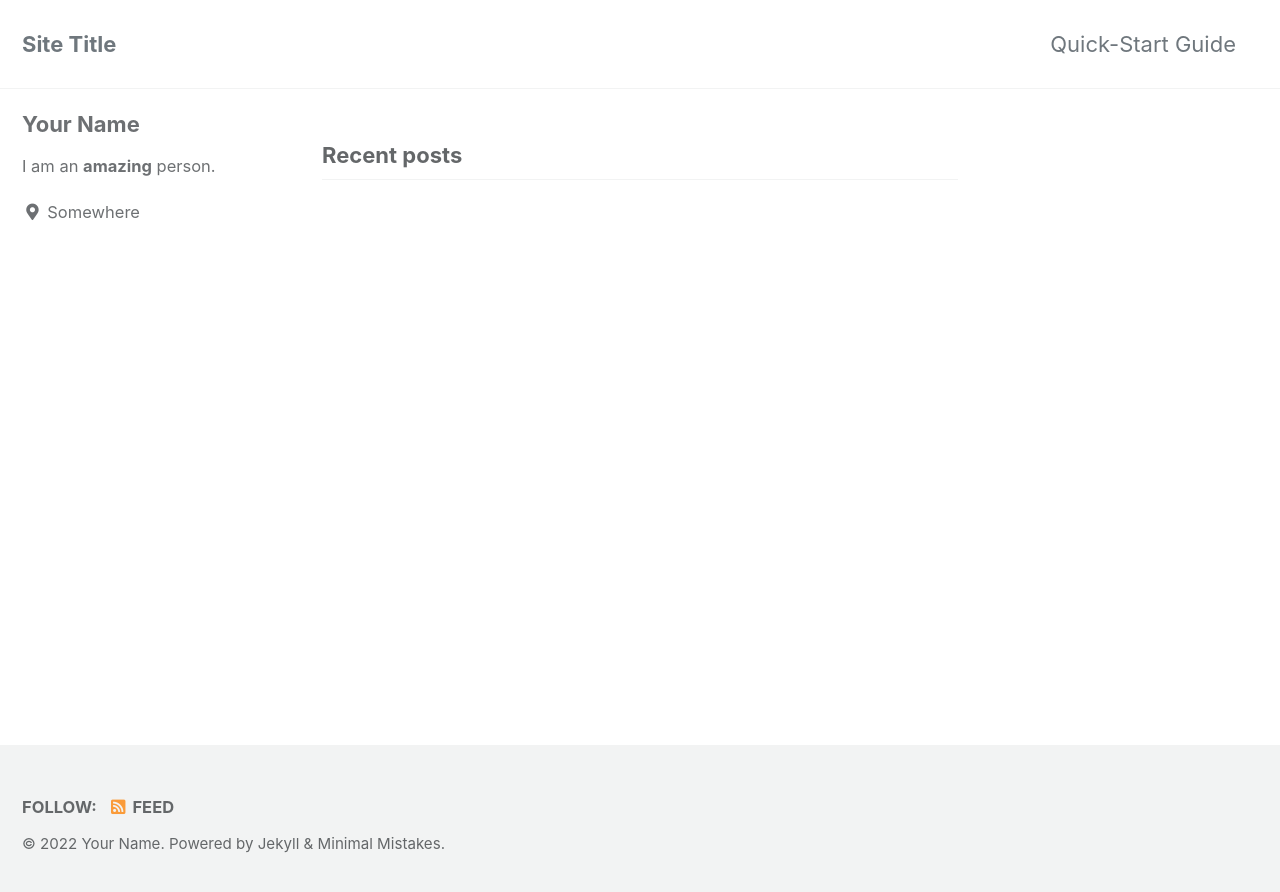
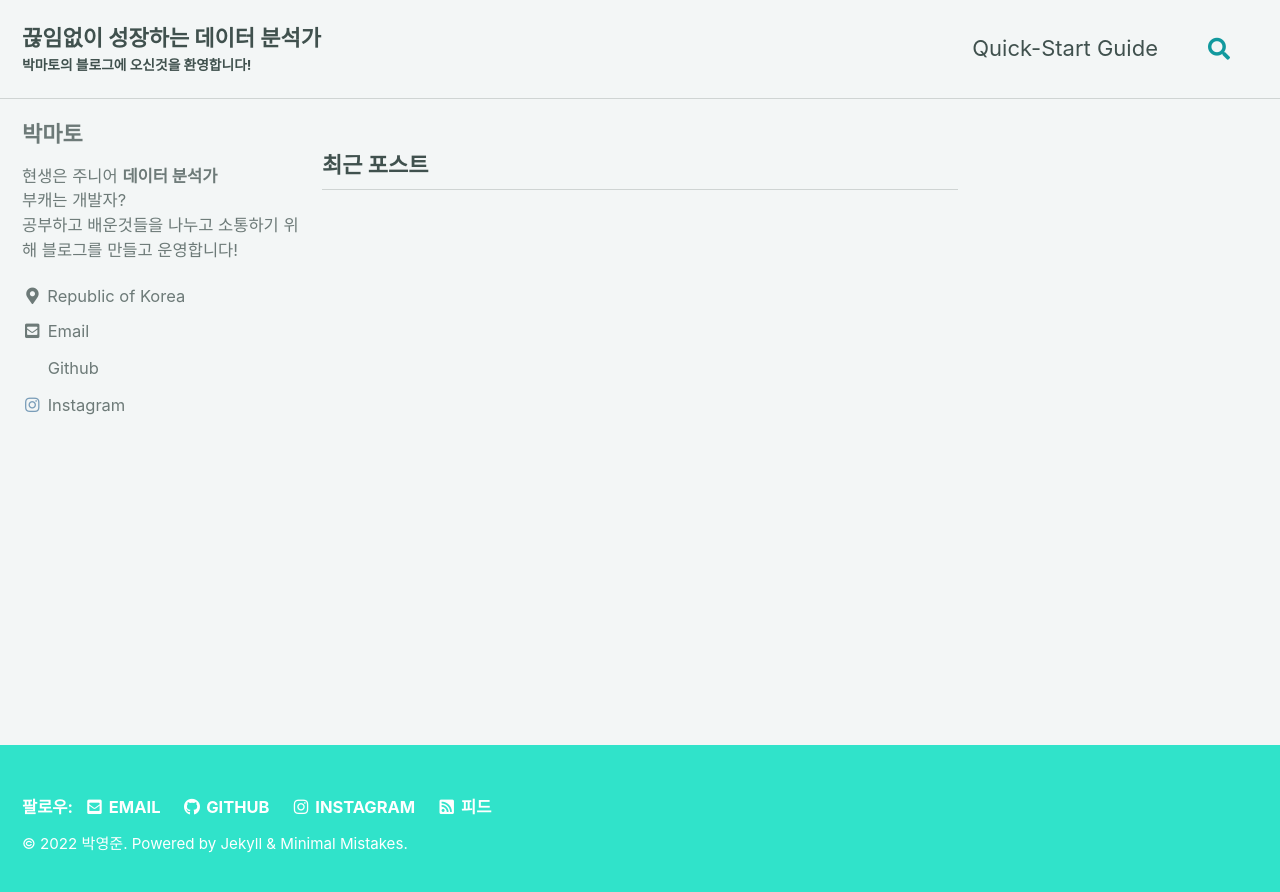
Before and after one commit to Mato-Park/Mato-Park.github.io, a Jekyll site: the page built from index.html, in a window 1280 px wide. Shown: the top 892 px of the page. Built offline with Jekyll 4.4.1, drawn with Linux system fonts in a browser that asks for light colours; cached includes are drawn as plain includes; the list of posts is cut into pages by our own code.

Commit message:
config 내용 수정

```diff
--- a/_config.yml
+++ b/_config.yml
@@ -12,21 +12,21 @@
 
 # theme                  : "minimal-mistakes-jekyll"
 # remote_theme           : "mmistakes/minimal-mistakes"
-minimal_mistakes_skin    : "default" # "air", "aqua", "contrast", "dark", "dirt", "neon", "mint", "plum", "sunrise"
+minimal_mistakes_skin    : "mint" # "air", "aqua", "contrast", "dark", "dirt", "neon", "mint", "plum", "sunrise"
 
 # Site Settings
-locale                   : "en-US"
-title                    : "Site Title"
+locale                   : "ko-KR"
+title                    : "끊임없이 성장하는 데이터 분석가"  # 사이트 탭에서 보이는 이름
 title_separator          : "-"
-subtitle                 : # site tagline that appears below site title in masthead
-name                     : "Your Name"
-description              : "An amazing website."
-url                      : # the base hostname & protocol for your site e.g. "https://mmistakes.github.io"
-baseurl                  : # the subpath of your site, e.g. "/blog"
-repository               : # GitHub username/repo-name e.g. "mmistakes/minimal-mistakes"
+subtitle                 : "박마토의 블로그에 오신것을 환영합니다!" # site tagline that appears below site title in masthead
+name                     : "박영준"
+description              : "조금씩 쌓아가다 보면 큰 산이 되겠지" # 설명란
+url                      : "https://Mato-Park.github.io" # the base hostname & protocol for your site e.g. "https://mmistakes.github.io"
+baseurl                  : # the subpath of your site, e.g. "/blog" 폴백(예기치 못한 오류)일 때 연결되는 url
+repository               : "Mato-Park/Mato-Park.github.io.git"# GitHub username/repo-name e.g. "mmistakes/minimal-mistakes"
 teaser                   : # path of fallback teaser image, e.g. "/assets/images/500x300.png"
 logo                     : # path of logo image to display in the masthead, e.g. "/assets/images/88x88.png"
-masthead_title           : # overrides the website title displayed in the masthead, use " " for no title
+masthead_title           : "" # overrides the website title displayed in the masthead, use " " for no title
 # breadcrumbs            : false # true, false (default)
 words_per_minute         : 200
 comments:
@@ -59,8 +59,8 @@ reCaptcha:
 atom_feed:
   path                   : # blank (default) uses feed.xml
   hide                   : # true, false (default)
-search                   : # true, false (default)
-search_full_content      : # true, false (default)
+search                   : true # true, false (default) 사이트 우측 상단 검색 활성화
+search_full_content      : # true, false (default) 제목이 아닌 내용까지도 검색할 것인지에 대한 기본 설정
 search_provider          : # lunr (default), algolia, google
 lunr:
   search_within_pages    : # true, false (default)
@@ -104,18 +104,18 @@ analytics:
 
 # Site Author
 author:
-  name             : "Your Name"
-  avatar           : # path of avatar image, e.g. "/assets/images/bio-photo.jpg"
-  bio              : "I am an **amazing** person."
-  location         : "Somewhere"
+  name             : "박마토"
+  avatar           : # path of avatar image, e.g. "/assets/images/bio-photo.jpg" 프로필 사진 경로
+  bio              : "현생은 주니어 **데이터 분석가**<br>부캐는 개발자?<br>공부하고 배운것들을 나누고 소통하기 위해 블로그를 만들고 운영합니다!"
+  location         : "Republic of Korea" # 지역
   email            :
   links:
     - label: "Email"
       icon: "fas fa-fw fa-envelope-square"
-      # url: "mailto:your.name@email.com"
-    - label: "Website"
-      icon: "fas fa-fw fa-link"
-      # url: "https://your-website.com"
+      url: mailto:dark1432@naver.com
+    - label: "Github"
+      icon: "fas fa-fw fa-github"
+      url: "https://github.com/Mato-Park"
     - label: "Twitter"
       icon: "fab fa-fw fa-twitter-square"
       # url: "https://twitter.com/"
@@ -127,11 +127,14 @@ author:
       # url: "https://github.com/"
     - label: "Instagram"
       icon: "fab fa-fw fa-instagram"
-      # url: "https://instagram.com/"
+      url: "https://instagram.com/mato_zz"
 
 # Site Footer
 footer:
   links:
+    - label: "Email"
+      icon: "fas fa-fw fa-envelope-square"
+      url: mailto:dark1432@naver.com
     - label: "Twitter"
       icon: "fab fa-fw fa-twitter-square"
       # url:
@@ -140,7 +143,7 @@ footer:
       # url:
     - label: "GitHub"
       icon: "fab fa-fw fa-github"
-      # url:
+      url: "https://github.com/Mato-Park"
     - label: "GitLab"
       icon: "fab fa-fw fa-gitlab"
       # url:
@@ -149,7 +152,7 @@ footer:
       # url:
     - label: "Instagram"
       icon: "fab fa-fw fa-instagram"
-      # url:
+      url: "https://instagram.com/mato_zz"
 
 
 # Reading Files
```
Also changed, not shown: Gemfile.lock (added), 15 other files.
